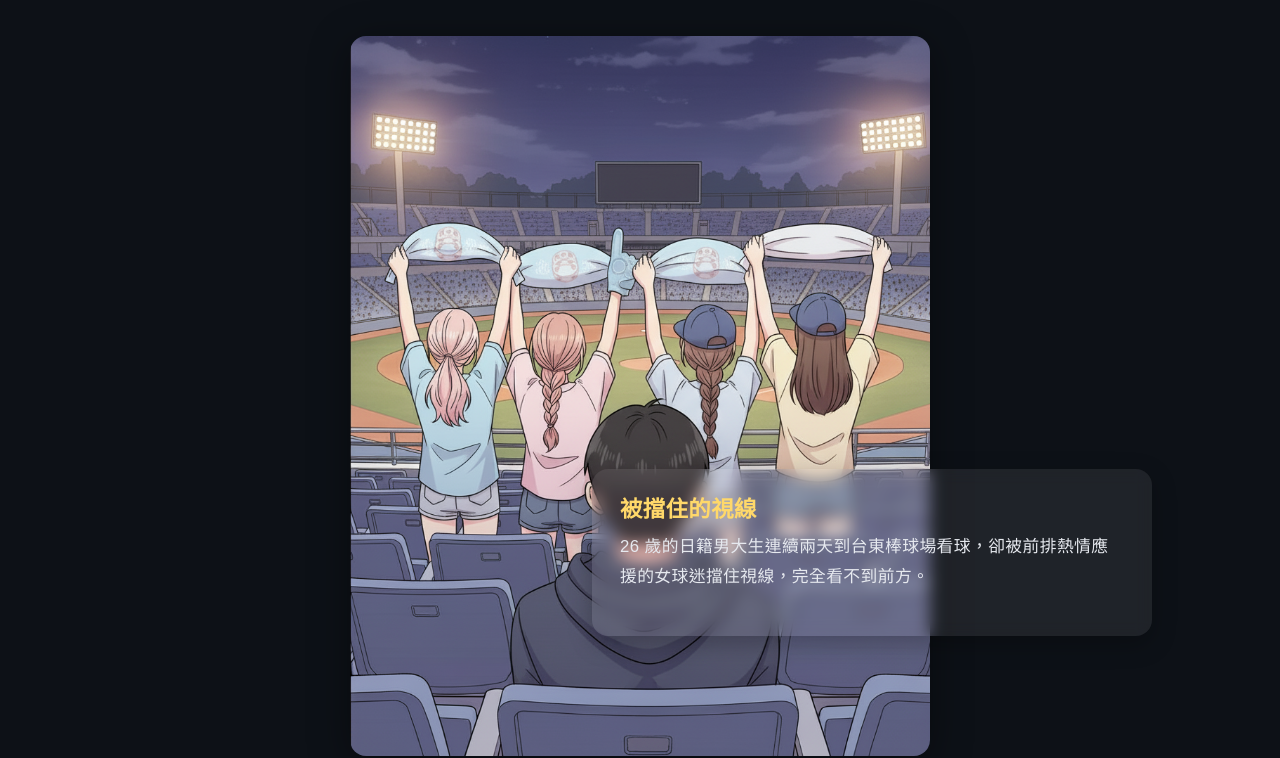
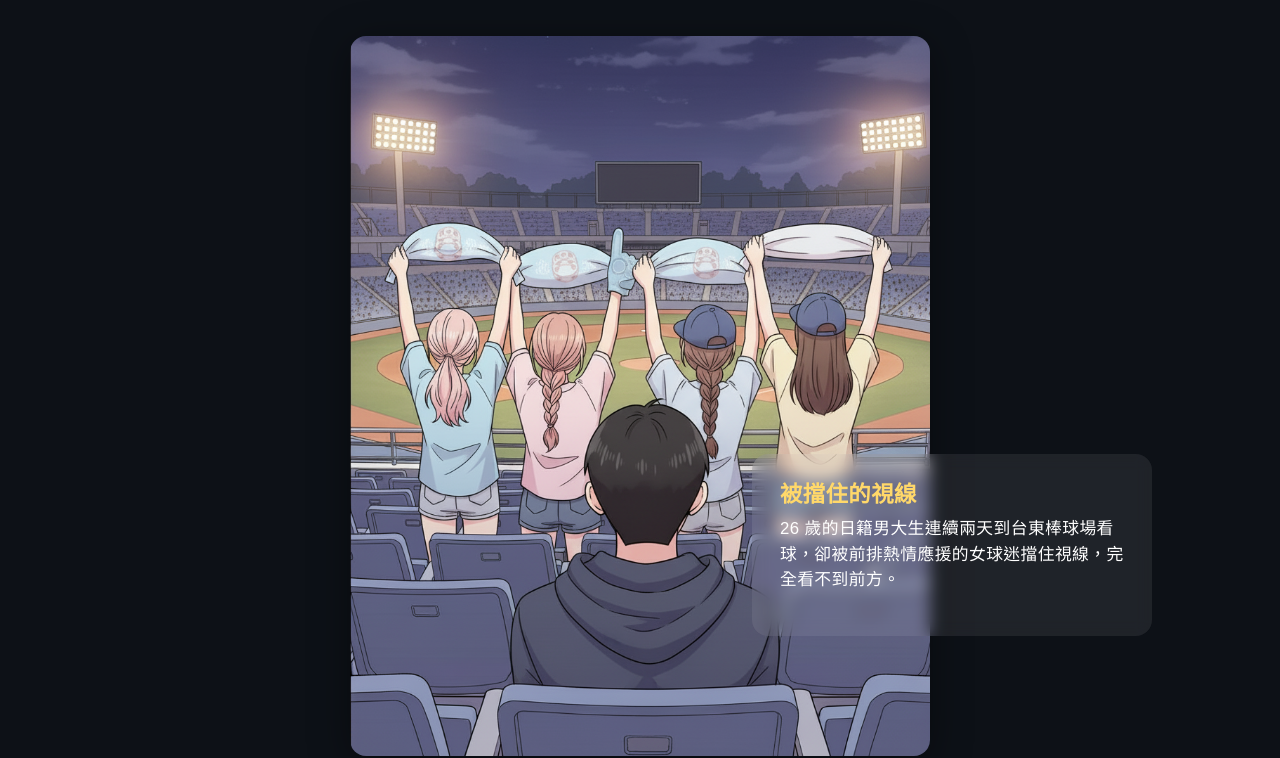
Before and after one commit to kvzhnn/kvzhnn.github.io, a plain HTML site: page as04/index.html in a window 1280 px wide. Shown: the part 61-819 px from the top of the page. Drawn offline with nearby package versions, Linux system fonts and the light colour scheme.

Commit message:
Update style.css

```diff
--- a/as04/css/style.css
+++ b/as04/css/style.css
@@ -21,7 +21,7 @@ body {
   backdrop-filter: blur(8px);
   border-radius: 16px;
   padding: 28px;
-  max-width: 560px; /* ⬅️ 從原本的400加大到560 */
+  max-width: 400px; /*
   color: #e6e9ef;
   box-shadow: 0 8px 24px rgba(0,0,0,0.25);
   line-height: 1.8; /* ⬅️ 行距稍加寬 */
```
